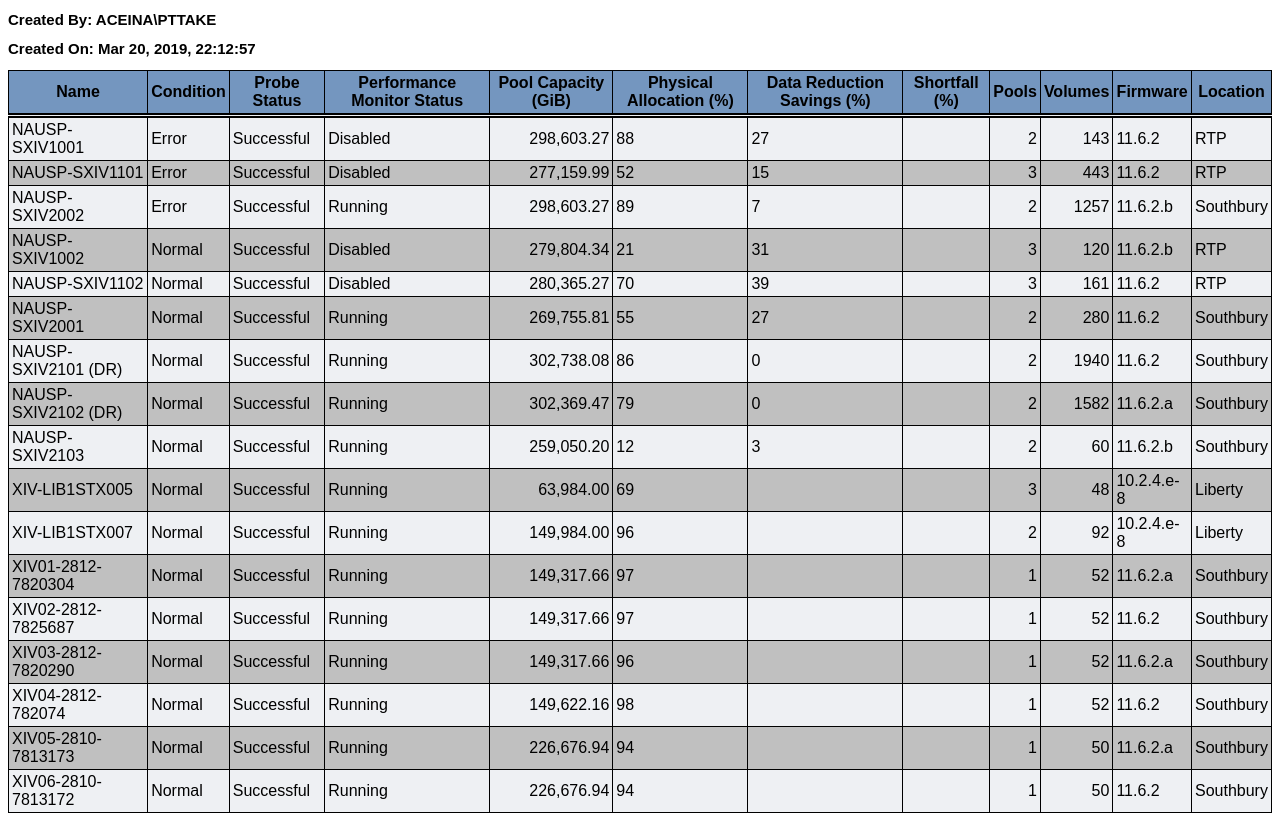
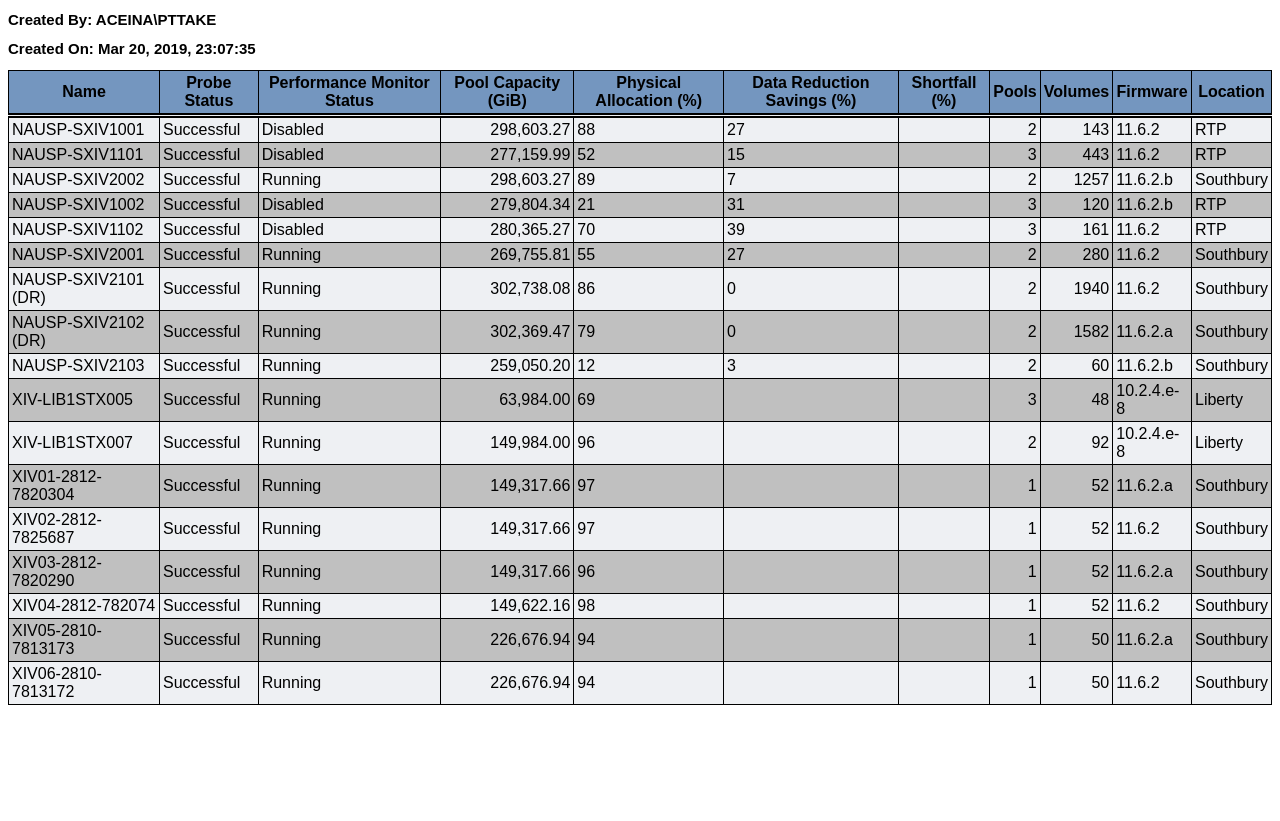
Before and after one commit to paulotakeda/capacity, a plain HTML site: page index.html in a window 1280 px wide. Shown: the part 70-891 px from the top of the page. After the commit the page ends 800 px from the top, so only its background shows below. Drawn offline with Linux system fonts and the light colour scheme.

Commit message:
Last Update - March 21, 2019 - 12:20AM

```diff
--- a/index.html
+++ b/index.html
@@ -47,26 +47,26 @@ table tr.even {
 
 <h2>Created By: ACEINA\PTTAKE</h2>
 
-<h2>Created On: Mar 20, 2019, 22:12:57</h2>
+<h2>Created On: Mar 20, 2019, 23:07:35</h2>
 
 <table>
 <thead>
-<tr><th>Name</th><th>Condition</th><th>Probe Status</th><th>Performance Monitor Status</th><th>Pool Capacity (GiB)</th><th>Physical Allocation (%)</th><th>Data Reduction Savings (%)</th><th>Shortfall (%)</th><th>Pools</th><th>Volumes</th><th>Firmware</th><th>Location</th></tr></thead><tbody>
-<tr class="even"><td>NAUSP-SXIV1001</td><td>Error</td><td>Successful</td><td>Disabled</td><td style="text-align: right;">298,603.27</td><td style="text-align: left;">88</td><td style="text-align: left;">27</td><td style="text-align: left;"></td><td style="text-align: right;">2</td><td style="text-align: right;">143</td><td>11.6.2</td><td>RTP</td></tr>
-<tr class="odd"><td>NAUSP-SXIV1101</td><td>Error</td><td>Successful</td><td>Disabled</td><td style="text-align: right;">277,159.99</td><td style="text-align: left;">52</td><td style="text-align: left;">15</td><td style="text-align: left;"></td><td style="text-align: right;">3</td><td style="text-align: right;">443</td><td>11.6.2</td><td>RTP</td></tr>
-<tr class="even"><td>NAUSP-SXIV2002</td><td>Error</td><td>Successful</td><td>Running</td><td style="text-align: right;">298,603.27</td><td style="text-align: left;">89</td><td style="text-align: left;">7</td><td style="text-align: left;"></td><td style="text-align: right;">2</td><td style="text-align: right;">1257</td><td>11.6.2.b</td><td>Southbury</td></tr>
-<tr class="odd"><td>NAUSP-SXIV1002</td><td>Normal</td><td>Successful</td><td>Disabled</td><td style="text-align: right;">279,804.34</td><td style="text-align: left;">21</td><td style="text-align: left;">31</td><td style="text-align: left;"></td><td style="text-align: right;">3</td><td style="text-align: right;">120</td><td>11.6.2.b</td><td>RTP</td></tr>
-<tr class="even"><td>NAUSP-SXIV1102</td><td>Normal</td><td>Successful</td><td>Disabled</td><td style="text-align: right;">280,365.27</td><td style="text-align: left;">70</td><td style="text-align: left;">39</td><td style="text-align: left;"></td><td style="text-align: right;">3</td><td style="text-align: right;">161</td><td>11.6.2</td><td>RTP</td></tr>
-<tr class="odd"><td>NAUSP-SXIV2001</td><td>Normal</td><td>Successful</td><td>Running</td><td style="text-align: right;">269,755.81</td><td style="text-align: left;">55</td><td style="text-align: left;">27</td><td style="text-align: left;"></td><td style="text-align: right;">2</td><td style="text-align: right;">280</td><td>11.6.2</td><td>Southbury</td></tr>
-<tr class="even"><td>NAUSP-SXIV2101 (DR)</td><td>Normal</td><td>Successful</td><td>Running</td><td style="text-align: right;">302,738.08</td><td style="text-align: left;">86</td><td style="text-align: left;">0</td><td style="text-align: left;"></td><td style="text-align: right;">2</td><td style="text-align: right;">1940</td><td>11.6.2</td><td>Southbury</td></tr>
-<tr class="odd"><td>NAUSP-SXIV2102 (DR)</td><td>Normal</td><td>Successful</td><td>Running</td><td style="text-align: right;">302,369.47</td><td style="text-align: left;">79</td><td style="text-align: left;">0</td><td style="text-align: left;"></td><td style="text-align: right;">2</td><td style="text-align: right;">1582</td><td>11.6.2.a</td><td>Southbury</td></tr>
-<tr class="even"><td>NAUSP-SXIV2103</td><td>Normal</td><td>Successful</td><td>Running</td><td style="text-align: right;">259,050.20</td><td style="text-align: left;">12</td><td style="text-align: left;">3</td><td style="text-align: left;"></td><td style="text-align: right;">2</td><td style="text-align: right;">60</td><td>11.6.2.b</td><td>Southbury</td></tr>
-<tr class="odd"><td>XIV-LIB1STX005</td><td>Normal</td><td>Successful</td><td>Running</td><td style="text-align: right;">63,984.00</td><td style="text-align: left;">69</td><td style="text-align: left;"></td><td style="text-align: left;"></td><td style="text-align: right;">3</td><td style="text-align: right;">48</td><td>10.2.4.e-8</td><td>Liberty</td></tr>
-<tr class="even"><td>XIV-LIB1STX007</td><td>Normal</td><td>Successful</td><td>Running</td><td style="text-align: right;">149,984.00</td><td style="text-align: left;">96</td><td style="text-align: left;"></td><td style="text-align: left;"></td><td style="text-align: right;">2</td><td style="text-align: right;">92</td><td>10.2.4.e-8</td><td>Liberty</td></tr>
-<tr class="odd"><td>XIV01-2812-7820304</td><td>Normal</td><td>Successful</td><td>Running</td><td style="text-align: right;">149,317.66</td><td style="text-align: left;">97</td><td style="text-align: left;"></td><td style="text-align: left;"></td><td style="text-align: right;">1</td><td style="text-align: right;">52</td><td>11.6.2.a</td><td>Southbury</td></tr>
-<tr class="even"><td>XIV02-2812-7825687</td><td>Normal</td><td>Successful</td><td>Running</td><td style="text-align: right;">149,317.66</td><td style="text-align: left;">97</td><td style="text-align: left;"></td><td style="text-align: left;"></td><td style="text-align: right;">1</td><td style="text-align: right;">52</td><td>11.6.2</td><td>Southbury</td></tr>
-<tr class="odd"><td>XIV03-2812-7820290</td><td>Normal</td><td>Successful</td><td>Running</td><td style="text-align: right;">149,317.66</td><td style="text-align: left;">96</td><td style="text-align: left;"></td><td style="text-align: left;"></td><td style="text-align: right;">1</td><td style="text-align: right;">52</td><td>11.6.2.a</td><td>Southbury</td></tr>
-<tr class="even"><td>XIV04-2812-782074</td><td>Normal</td><td>Successful</td><td>Running</td><td style="text-align: right;">149,622.16</td><td style="text-align: left;">98</td><td style="text-align: left;"></td><td style="text-align: left;"></td><td style="text-align: right;">1</td><td style="text-align: right;">52</td><td>11.6.2</td><td>Southbury</td></tr>
-<tr class="odd"><td>XIV05-2810-7813173</td><td>Normal</td><td>Successful</td><td>Running</td><td style="text-align: right;">226,676.94</td><td style="text-align: left;">94</td><td style="text-align: left;"></td><td style="text-align: left;"></td><td style="text-align: right;">1</td><td style="text-align: right;">50</td><td>11.6.2.a</td><td>Southbury</td></tr>
-<tr class="even"><td>XIV06-2810-7813172</td><td>Normal</td><td>Successful</td><td>Running</td><td style="text-align: right;">226,676.94</td><td style="text-align: left;">94</td><td style="text-align: left;"></td><td style="text-align: left;"></td><td style="text-align: right;">1</td><td style="text-align: right;">50</td><td>11.6.2</td><td>Southbury</td></tr>
+<tr><th>Name</th><th>Probe Status</th><th>Performance Monitor Status</th><th>Pool Capacity (GiB)</th><th>Physical Allocation (%)</th><th>Data Reduction Savings (%)</th><th>Shortfall (%)</th><th>Pools</th><th>Volumes</th><th>Firmware</th><th>Location</th></tr></thead><tbody>
+<tr class="even"><td>NAUSP-SXIV1001</td><td>Successful</td><td>Disabled</td><td style="text-align: right;">298,603.27</td><td style="text-align: left;">88</td><td style="text-align: left;">27</td><td style="text-align: left;"></td><td style="text-align: right;">2</td><td style="text-align: right;">143</td><td>11.6.2</td><td>RTP</td></tr>
+<tr class="odd"><td>NAUSP-SXIV1101</td><td>Successful</td><td>Disabled</td><td style="text-align: right;">277,159.99</td><td style="text-align: left;">52</td><td style="text-align: left;">15</td><td style="text-align: left;"></td><td style="text-align: right;">3</td><td style="text-align: right;">443</td><td>11.6.2</td><td>RTP</td></tr>
+<tr class="even"><td>NAUSP-SXIV2002</td><td>Successful</td><td>Running</td><td style="text-align: right;">298,603.27</td><td style="text-align: left;">89</td><td style="text-align: left;">7</td><td style="text-align: left;"></td><td style="text-align: right;">2</td><td style="text-align: right;">1257</td><td>11.6.2.b</td><td>Southbury</td></tr>
+<tr class="odd"><td>NAUSP-SXIV1002</td><td>Successful</td><td>Disabled</td><td style="text-align: right;">279,804.34</td><td style="text-align: left;">21</td><td style="text-align: left;">31</td><td style="text-align: left;"></td><td style="text-align: right;">3</td><td style="text-align: right;">120</td><td>11.6.2.b</td><td>RTP</td></tr>
+<tr class="even"><td>NAUSP-SXIV1102</td><td>Successful</td><td>Disabled</td><td style="text-align: right;">280,365.27</td><td style="text-align: left;">70</td><td style="text-align: left;">39</td><td style="text-align: left;"></td><td style="text-align: right;">3</td><td style="text-align: right;">161</td><td>11.6.2</td><td>RTP</td></tr>
+<tr class="odd"><td>NAUSP-SXIV2001</td><td>Successful</td><td>Running</td><td style="text-align: right;">269,755.81</td><td style="text-align: left;">55</td><td style="text-align: left;">27</td><td style="text-align: left;"></td><td style="text-align: right;">2</td><td style="text-align: right;">280</td><td>11.6.2</td><td>Southbury</td></tr>
+<tr class="even"><td>NAUSP-SXIV2101 (DR)</td><td>Successful</td><td>Running</td><td style="text-align: right;">302,738.08</td><td style="text-align: left;">86</td><td style="text-align: left;">0</td><td style="text-align: left;"></td><td style="text-align: right;">2</td><td style="text-align: right;">1940</td><td>11.6.2</td><td>Southbury</td></tr>
+<tr class="odd"><td>NAUSP-SXIV2102 (DR)</td><td>Successful</td><td>Running</td><td style="text-align: right;">302,369.47</td><td style="text-align: left;">79</td><td style="text-align: left;">0</td><td style="text-align: left;"></td><td style="text-align: right;">2</td><td style="text-align: right;">1582</td><td>11.6.2.a</td><td>Southbury</td></tr>
+<tr class="even"><td>NAUSP-SXIV2103</td><td>Successful</td><td>Running</td><td style="text-align: right;">259,050.20</td><td style="text-align: left;">12</td><td style="text-align: left;">3</td><td style="text-align: left;"></td><td style="text-align: right;">2</td><td style="text-align: right;">60</td><td>11.6.2.b</td><td>Southbury</td></tr>
+<tr class="odd"><td>XIV-LIB1STX005</td><td>Successful</td><td>Running</td><td style="text-align: right;">63,984.00</td><td style="text-align: left;">69</td><td style="text-align: left;"></td><td style="text-align: left;"></td><td style="text-align: right;">3</td><td style="text-align: right;">48</td><td>10.2.4.e-8</td><td>Liberty</td></tr>
+<tr class="even"><td>XIV-LIB1STX007</td><td>Successful</td><td>Running</td><td style="text-align: right;">149,984.00</td><td style="text-align: left;">96</td><td style="text-align: left;"></td><td style="text-align: left;"></td><td style="text-align: right;">2</td><td style="text-align: right;">92</td><td>10.2.4.e-8</td><td>Liberty</td></tr>
+<tr class="odd"><td>XIV01-2812-7820304</td><td>Successful</td><td>Running</td><td style="text-align: right;">149,317.66</td><td style="text-align: left;">97</td><td style="text-align: left;"></td><td style="text-align: left;"></td><td style="text-align: right;">1</td><td style="text-align: right;">52</td><td>11.6.2.a</td><td>Southbury</td></tr>
+<tr class="even"><td>XIV02-2812-7825687</td><td>Successful</td><td>Running</td><td style="text-align: right;">149,317.66</td><td style="text-align: left;">97</td><td style="text-align: left;"></td><td style="text-align: left;"></td><td style="text-align: right;">1</td><td style="text-align: right;">52</td><td>11.6.2</td><td>Southbury</td></tr>
+<tr class="odd"><td>XIV03-2812-7820290</td><td>Successful</td><td>Running</td><td style="text-align: right;">149,317.66</td><td style="text-align: left;">96</td><td style="text-align: left;"></td><td style="text-align: left;"></td><td style="text-align: right;">1</td><td style="text-align: right;">52</td><td>11.6.2.a</td><td>Southbury</td></tr>
+<tr class="even"><td>XIV04-2812-782074</td><td>Successful</td><td>Running</td><td style="text-align: right;">149,622.16</td><td style="text-align: left;">98</td><td style="text-align: left;"></td><td style="text-align: left;"></td><td style="text-align: right;">1</td><td style="text-align: right;">52</td><td>11.6.2</td><td>Southbury</td></tr>
+<tr class="odd"><td>XIV05-2810-7813173</td><td>Successful</td><td>Running</td><td style="text-align: right;">226,676.94</td><td style="text-align: left;">94</td><td style="text-align: left;"></td><td style="text-align: left;"></td><td style="text-align: right;">1</td><td style="text-align: right;">50</td><td>11.6.2.a</td><td>Southbury</td></tr>
+<tr class="even"><td>XIV06-2810-7813172</td><td>Successful</td><td>Running</td><td style="text-align: right;">226,676.94</td><td style="text-align: left;">94</td><td style="text-align: left;"></td><td style="text-align: left;"></td><td style="text-align: right;">1</td><td style="text-align: right;">50</td><td>11.6.2</td><td>Southbury</td></tr>
 </tbody></table></body></html>
```
